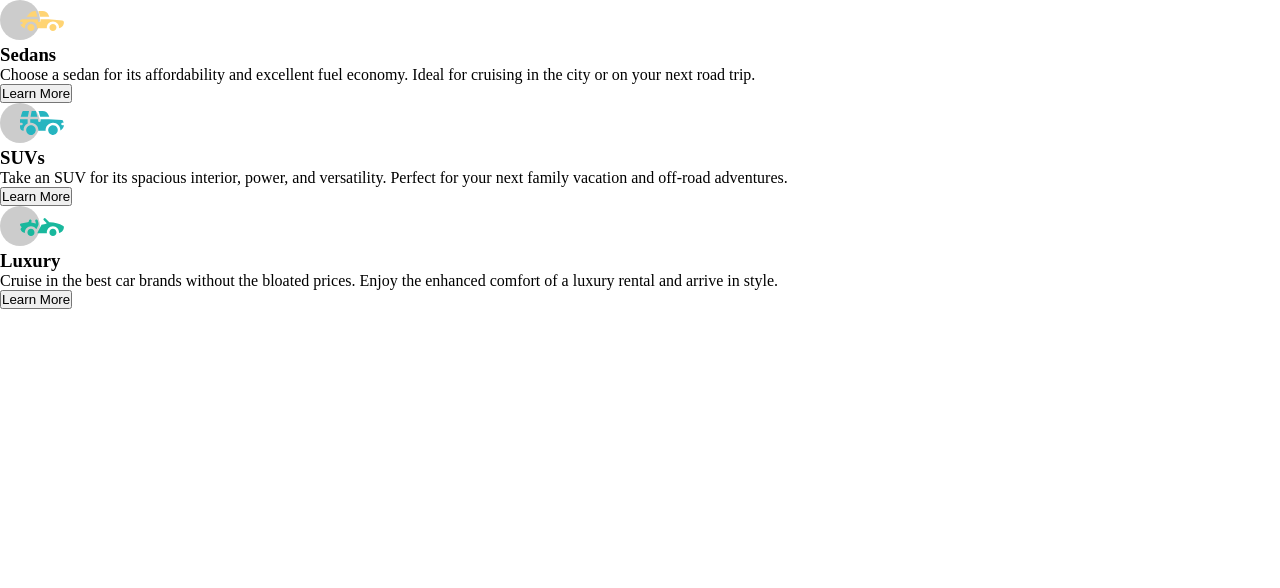
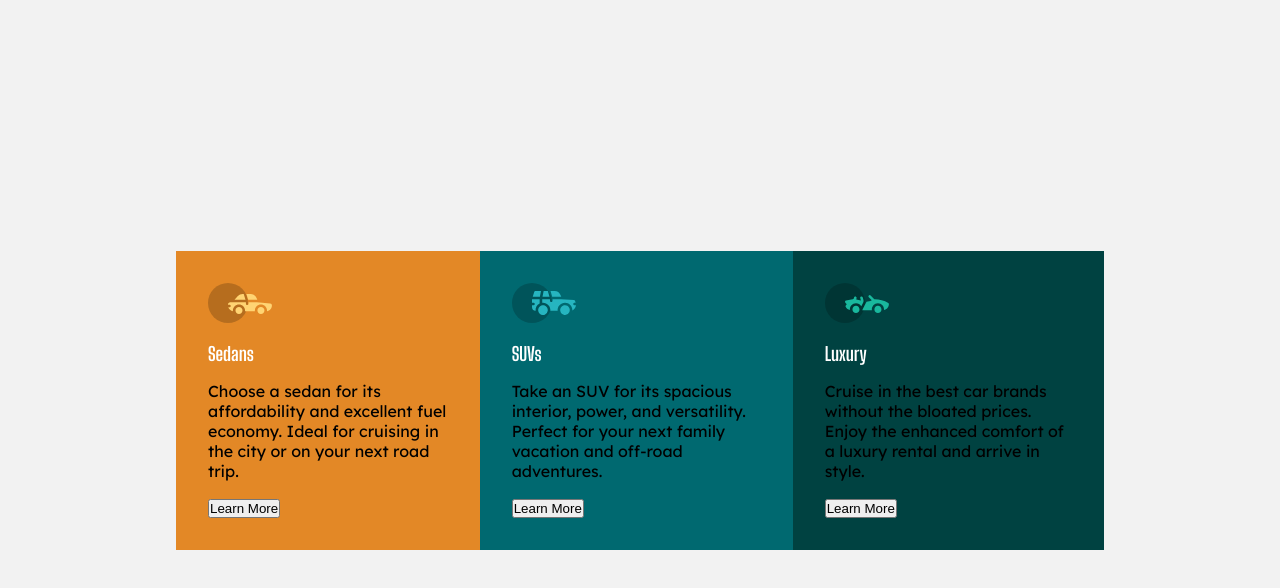
Before and after one commit to mdayrell/challenge-card-preview, a plain HTML site: page index.html in a window 1280 px wide. Drawn offline with Linux system fonts and the light colour scheme.

Commit message:
CSS parcial

```diff
--- a/index.html
+++ b/index.html
@@ -12,13 +12,14 @@
 </head>
 <body>
   <div class="cards">
+
     <div class="card-01">
       <div class="card-01-icon">
         <img src="./images/icon-sedans.svg" alt="">
       </div>
       <h3>Sedans</h3>
-      Choose a sedan for its affordability and excellent fuel economy. Ideal for cruising in the city
-      or on your next road trip.
+      <p class="text">Choose a sedan for its affordability and excellent fuel economy. Ideal for cruising in the city
+      or on your next road trip.</p>
       <div class="botao-card-01">
         <button>Learn More</button>
       </div>
@@ -29,8 +30,8 @@
         <img src="./images/icon-suvs.svg" alt="">
       </div>
       <h3>SUVs</h3>
-      Take an SUV for its spacious interior, power, and versatility. Perfect for your next family vacation
-      and off-road adventures.
+      <p class="text">Take an SUV for its spacious interior, power, and versatility. Perfect for your next family vacation
+      and off-road adventures.</p>
       <div class="botao-card-02">
         <button>Learn More</button>
       </div>
@@ -41,8 +42,8 @@
         <img src="./images/icon-luxury.svg" alt="">
       </div>
       <h3>Luxury</h3>
-      Cruise in the best car brands without the bloated prices. Enjoy the enhanced comfort of a luxury
-      rental and arrive in style.
+      <p class="text">Cruise in the best car brands without the bloated prices. Enjoy the enhanced comfort of a luxury
+      rental and arrive in style.</p>
       <div class="botao-card-03">
         <button>Learn More</button>
       </div>
--- a/style.css
+++ b/style.css
@@ -1,4 +1,48 @@
+@import url('https://fonts.googleapis.com/css2?family=Big+Shoulders+Display:wght@700&family=Lexend+Deca:wght@400;700&display=swap');
+
 * {
     padding: 0;
     margin: 0;
 }
+
+body {
+    background-color: hsl(0, 0%, 95%);
+    display: flex;
+    justify-content: center;
+    height: 100vh;
+}
+
+.cards {
+    display: flex;
+    align-items: center;
+    width: auto 0;
+    padding: 11rem;
+}
+
+h3 {
+    font-family: 'Big Shoulders Display', cursive;
+    color: white;
+    margin: 1rem 0;
+}
+
+.card-01, .card-02, .card-03 {
+    padding: 2rem;
+    font-family: 'Lexend Deca', sans-serif;
+}
+
+.card-01 {
+    background-color: hsl(31, 77%, 52%);
+}
+
+.card-02 {
+    background-color: hsl(184, 100%, 22%);
+}
+
+.card-03 {
+    background-color: hsl(179, 100%, 13%);
+}
+
+.text {
+    text-align:left;
+    margin-bottom: 1rem;
+}
```
